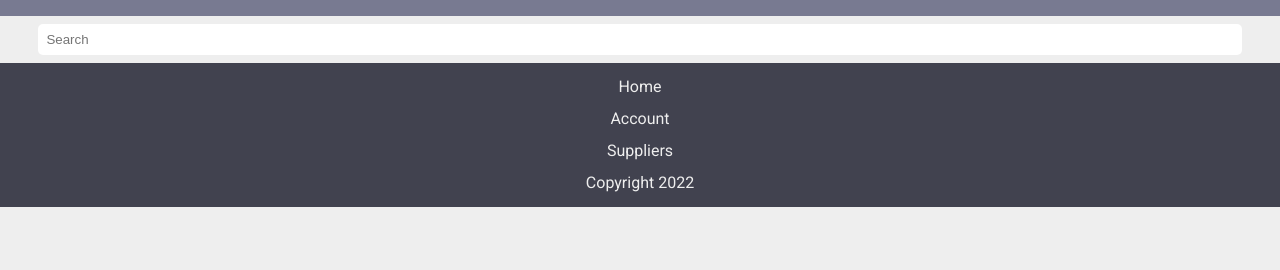
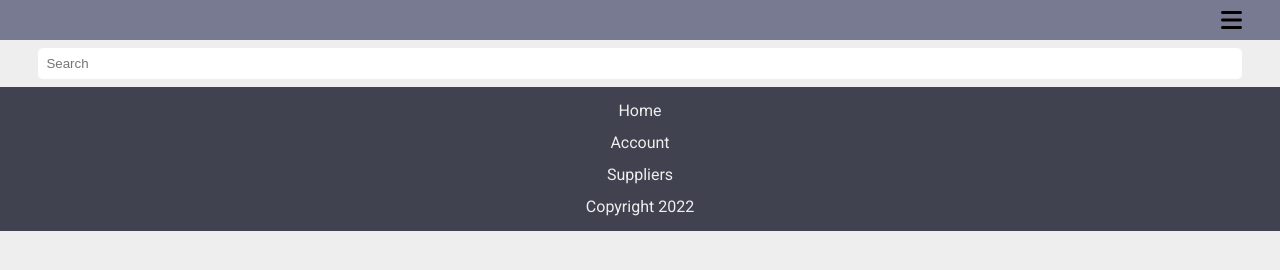
Before and after one commit to TrellixVulnTeam/Compe_UCE2, a plain HTML site: page index.html in a window 1280 px wide. Drawn offline with Linux system fonts and the light colour scheme.

Commit message:
header
header container com icon

```diff
--- a/css/geral/header.css
+++ b/css/geral/header.css
@@ -1,3 +1,13 @@
 .header {
     background-color: var(--cinzaAzul);
 }
+
+.header__container {
+    display: flex;
+    padding: 0.5rem 0;
+    justify-content: space-between;
+}
+
+.header__container img:last-child {
+    height: 1.5rem;
+}
--- a/index.html
+++ b/index.html
@@ -1,4 +1,3 @@
-<!DOCTYPE html>
 <!DOCTYPE html>
 <html lang="pt-br">
 
@@ -19,8 +18,9 @@
 
 <body>
     <header class="header">
-        <div class="container">
+        <div class="container header__container">
             <img src="" alt="">
+            <img src="./icons/menuIcon.svg" alt="">
         </div>
     </header>
     <section>
```
